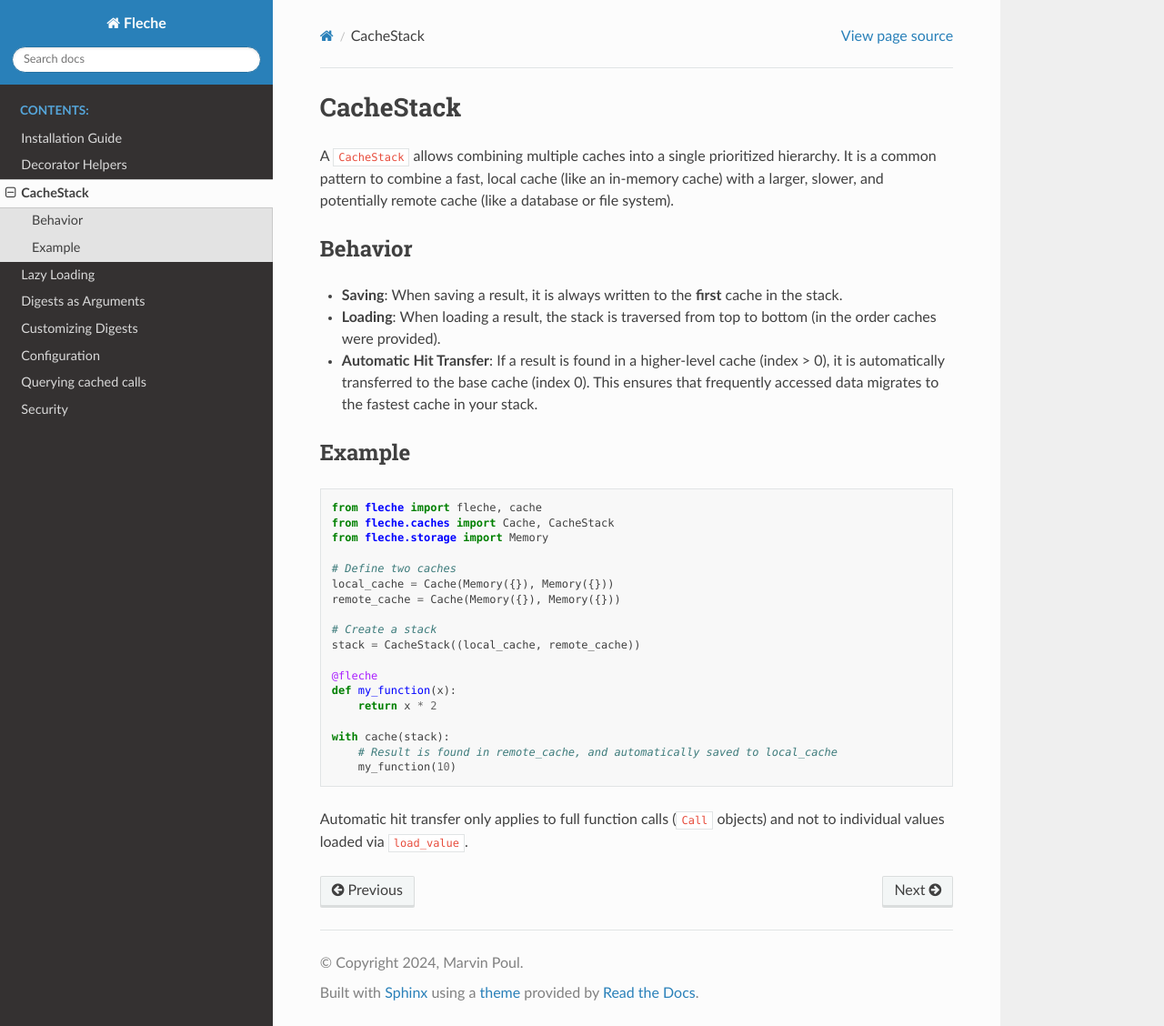
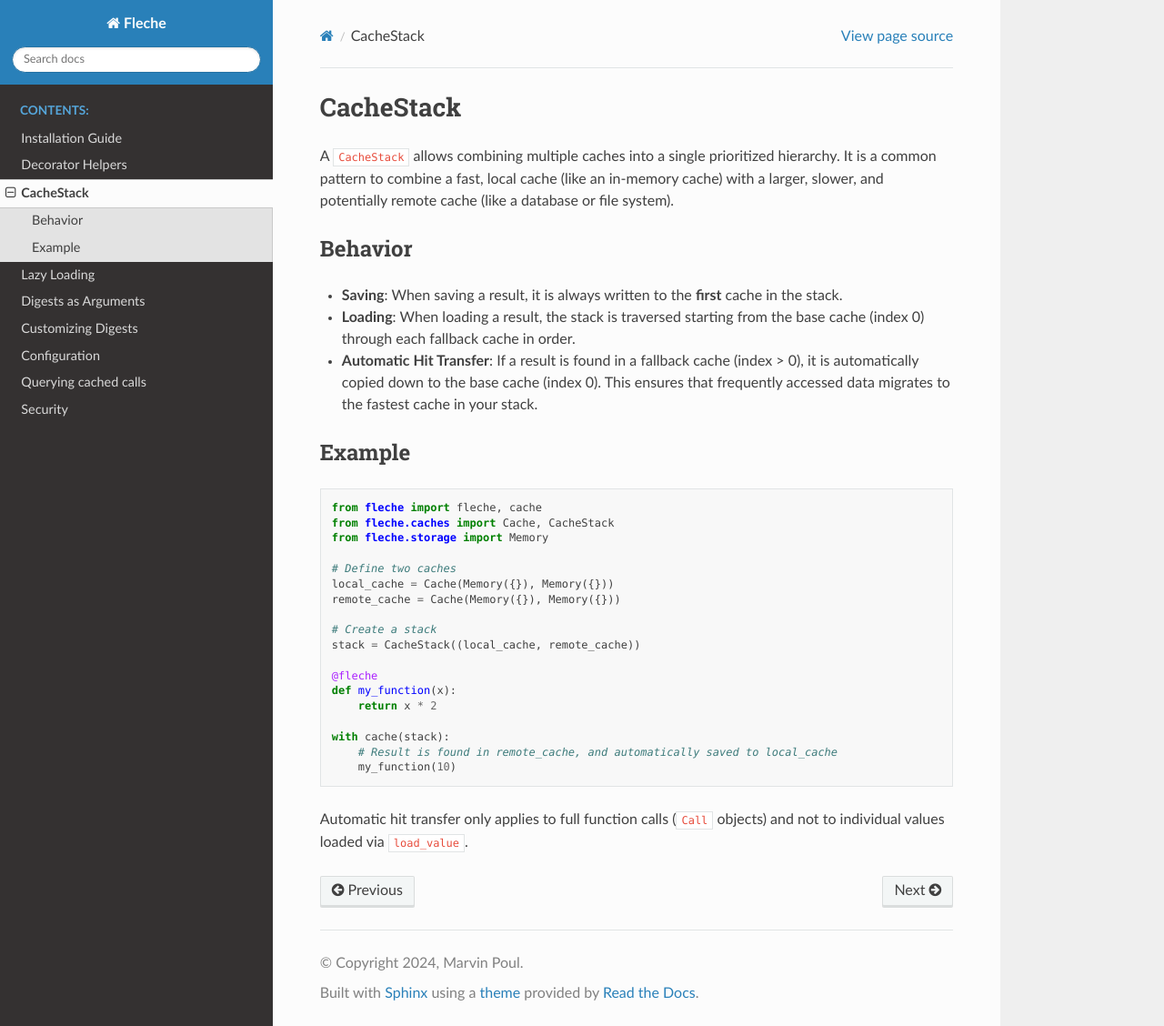
Before and after one commit to pmrv/fleche, a Sphinx documentation site: the page built from docs/cache_stack.rst, in a window 1280 px wide and 1128 px high. Shown: the whole window at 91% size. Built offline with Sphinx 7.4.7 and the Read the Docs theme 3.1.0, drawn with Linux system fonts in a browser that asks for light colours; pages that are not in the unit, such as notebooks, are missing from menus.

Commit message:
fix docs/cache_stack.rst: clarify hit transfer wording (#255)
## Summary

- The Behavior section described index > 0 caches as both "bottom" (via
"traversed from top to bottom") and "higher-level" (via "higher-level
cache (index > 0)"), which was contradictory. Reworded to use consistent
base/fallback terminology that matches the code's mental model: index 0
is the "base" cache, and index > 0 are "fallback" caches.

## Test plan

- [x] Verified the code in `caches.py` iterates from index 0 to end and
promotes hits from `i > 0` to `stack[0]`
- [x] Verified hit transfer experimentally (remote-only hit migrates to
local after stack lookup)

https://claude.ai/code/session_01KgxeytkH1Cw35sPT2SfmRL

Co-authored-by: Claude <noreply@anthropic.com>

```diff
--- a/docs/cache_stack.rst
+++ b/docs/cache_stack.rst
@@ -9,8 +9,8 @@ Behavior
 --------
 
 * **Saving**: When saving a result, it is always written to the **first** cache in the stack.
-* **Loading**: When loading a result, the stack is traversed from top to bottom (in the order caches were provided).
-* **Automatic Hit Transfer**: If a result is found in a higher-level cache (index > 0), it is automatically transferred to the base cache (index 0). This ensures that frequently accessed data migrates to the fastest cache in your stack.
+* **Loading**: When loading a result, the stack is traversed starting from the base cache (index 0) through each fallback cache in order.
+* **Automatic Hit Transfer**: If a result is found in a fallback cache (index > 0), it is automatically copied down to the base cache (index 0). This ensures that frequently accessed data migrates to the fastest cache in your stack.
 
 Example
 -------
```
